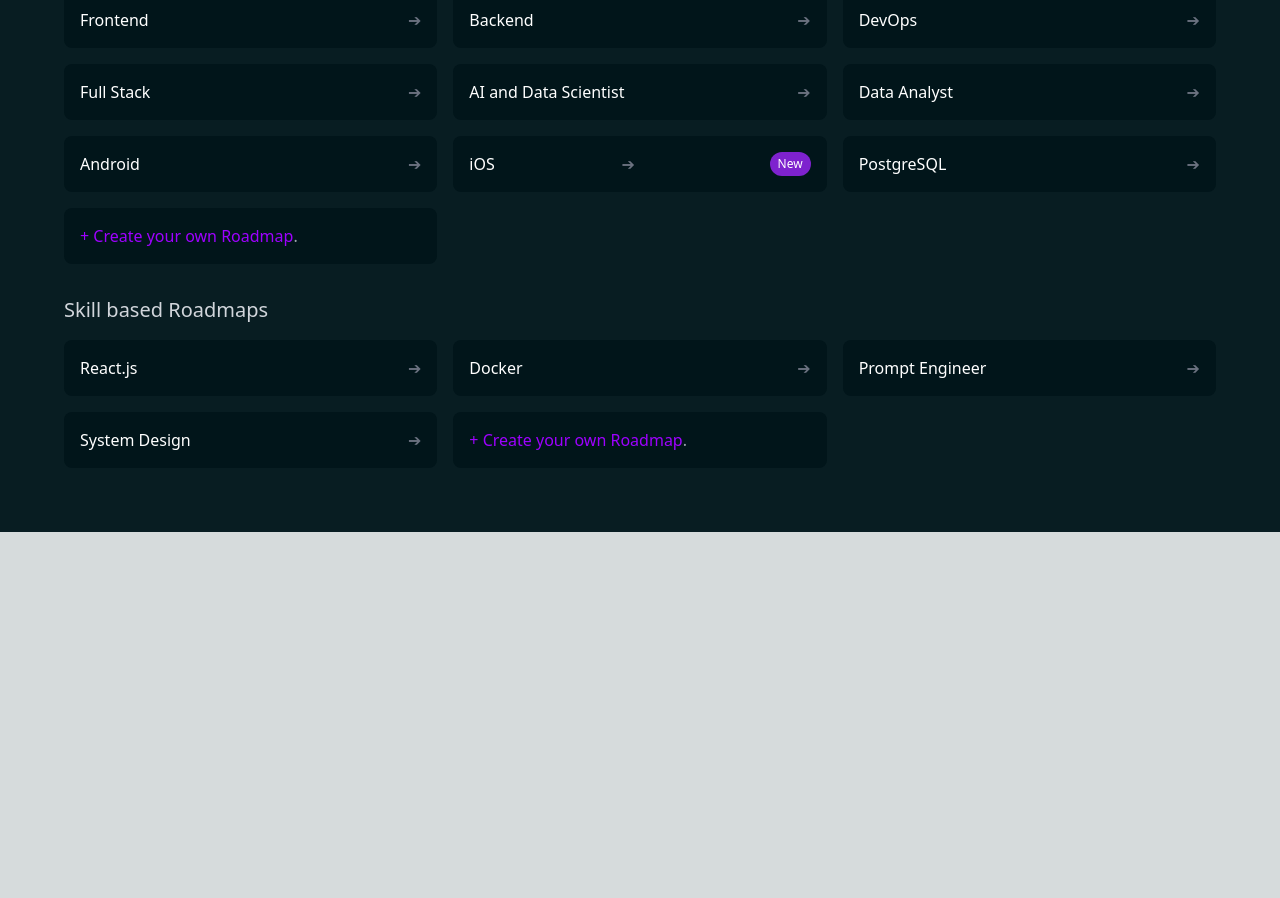
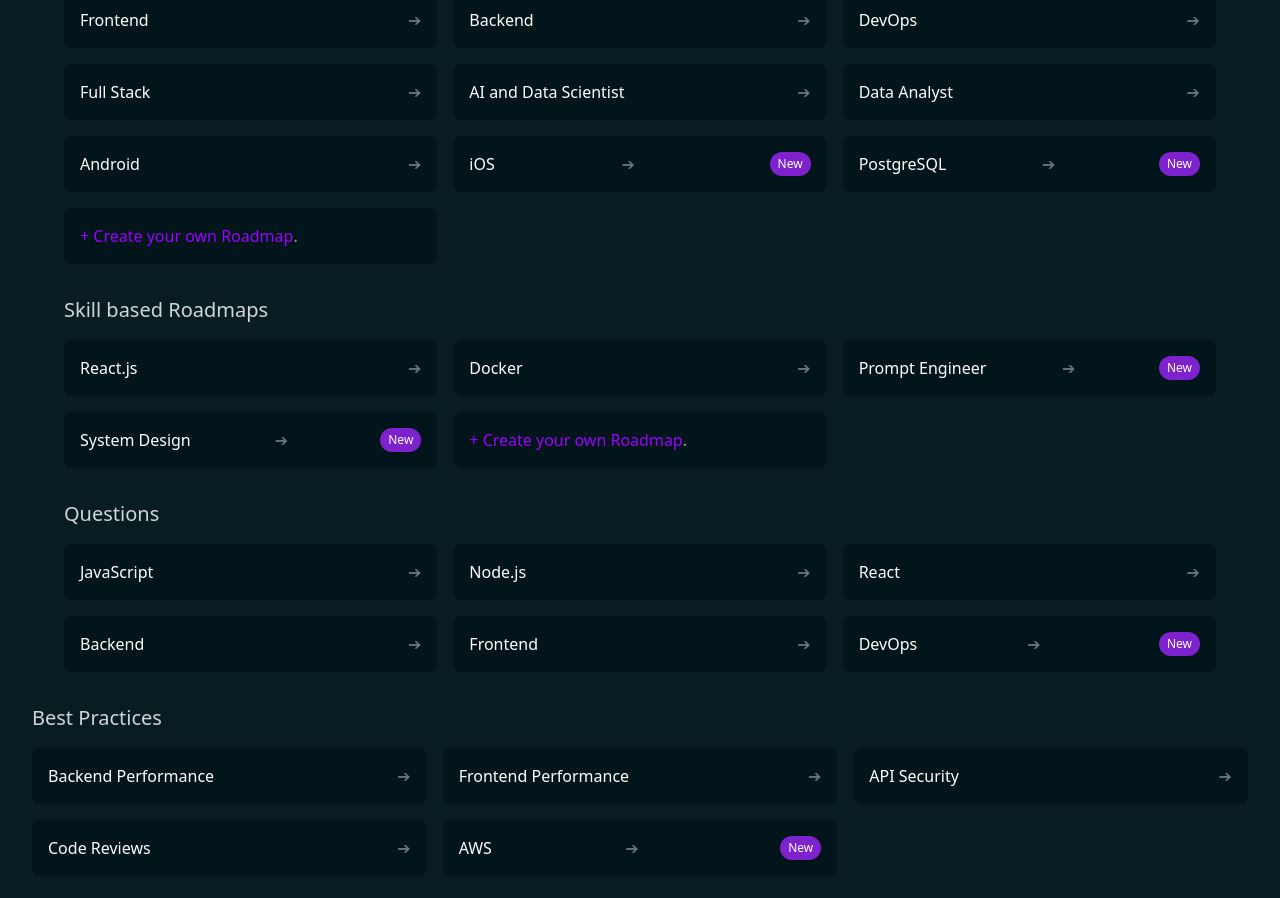
Before and after one commit to frypan05/SIH24, a Next.js app in the folder sih/: page /resources/student in a window 1280 px wide. Shown: the part 280-1178 px from the top of the page. Before the commit the page ends 812 px from the top, so only its background shows below. Built offline with nearby package versions, Linux system fonts and the light colour scheme.

Commit message:
Handcrafted Developer Roadmaps updated

```diff
--- a/sih/pages/resources/student.js
+++ b/sih/pages/resources/student.js
@@ -12,6 +12,12 @@
   ];
   const skillmaps = [
     'React.js', 'Docker', 'Prompt Engineer', 'System Design'
+  ];
+  const questions = [
+    'JavaScript', 'Node.js', 'React', 'Backend', 'Frontend', 'DevOps'
+  ];
+  const bestpractices = [
+    'Backend Performance','Frontend Performance','API Security','Code Reviews','AWS'
   ];
 
   // Click handler for roadmap buttons
@@ -138,7 +144,7 @@
             >
               <span>{roadmap}</span>
               <span className="text-gray-500">➔</span>
-              {(roadmap === 'iOS' || roadmap === 'Developer Relations' || roadmap === 'Product Manager') && (
+              {(roadmap === 'iOS' || roadmap === 'PostgreSQL') && (
                 <span className="text-xs bg-purple-700 text-white px-2 py-1 rounded-full ml-2">New</span>
               )}
             </div>
@@ -168,7 +174,7 @@
             >
               <span>{roadmap}</span>
               <span className="text-gray-500">➔</span>
-              {(roadmap === 'iOS' || roadmap === 'Developer Relations' || roadmap === 'Product Manager') && (
+              {(roadmap === 'System Design' || roadmap === 'Prompt Engineer') && (
                 <span className="text-xs bg-purple-700 text-white px-2 py-1 rounded-full ml-2">New</span>
               )}
             </div>
@@ -186,9 +192,40 @@
               <a href="https://draw.roadmap.sh/" className="text-[#9E00FF] hover"> + Create your own Roadmap</a>.
             </p>
           </div>}
-
+        </div>
+        <h2 className="text-xl text-gray-300 mb-4">Questions</h2>
+        <div className="grid grid-cols-3 gap-4 mb-8">
+          {questions.map((roadmap, index) => (
+            <div
+              key={index}
+              className="bg-[#01151A] p-4 rounded-lg flex justify-between items-center cursor-pointer hover:bg-[#07514C] hover:text-white transition-all duration-300"
+              onClick={() => handleRoadmapClick(roadmap)}
+            >
+              <span>{roadmap}</span>
+              <span className="text-gray-500">➔</span>
+              {(roadmap === 'DevOps' || roadmap === 'DevOPs' || roadmap === 'Product Manager') && (
+                <span className="text-xs bg-purple-700 text-white px-2 py-1 rounded-full ml-2">New</span>
+              )}
+            </div>
+          ))}
         </div>
       </div>
+      <h2 className="text-xl text-gray-300 mb-4">Best Practices</h2>
+        <div className="grid grid-cols-3 gap-4 mb-8">
+          {bestpractices.map((roadmap, index) => (
+            <div
+              key={index}
+              className="bg-[#01151A] p-4 rounded-lg flex justify-between items-center cursor-pointer hover:bg-[#07514C] hover:text-white transition-all duration-300"
+              onClick={() => handleRoadmapClick(roadmap)}
+            >
+              <span>{roadmap}</span>
+              <span className="text-gray-500">➔</span>
+              {(roadmap === 'AWS') && (
+                <span className="text-xs bg-purple-700 text-white px-2 py-1 rounded-full ml-2">New</span>
+              )}
+            </div>
+          ))}
+        </div>
     </div>
   );
 };
```
